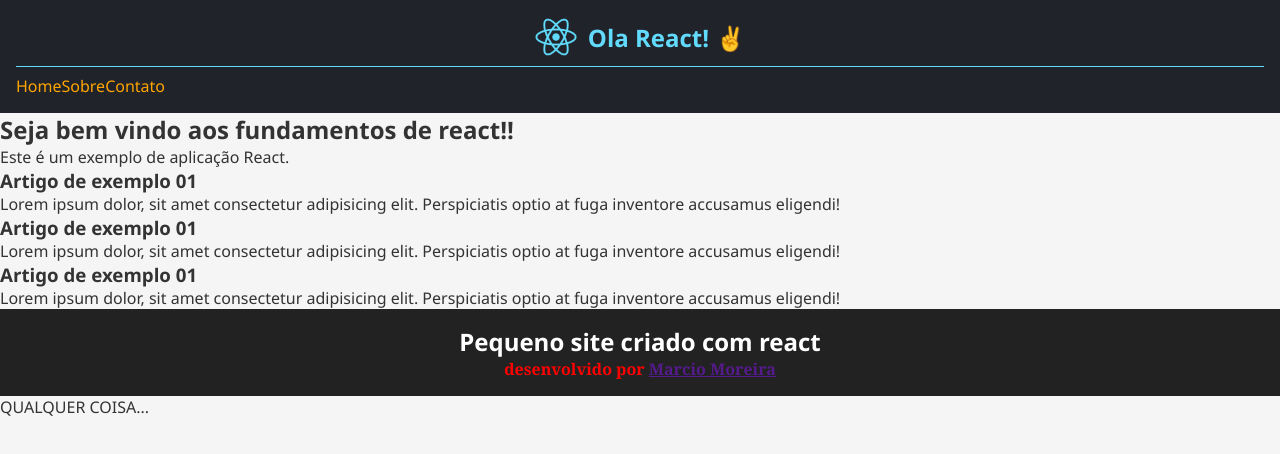
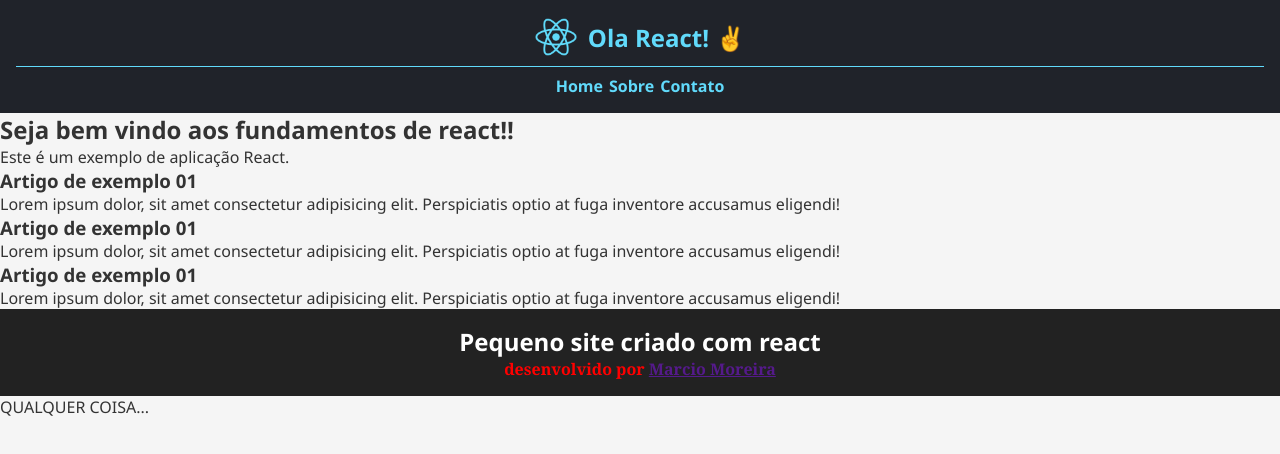
Before and after one commit to Moreira-Marcio/react-fundamentos, a React (Vite) app: page / in a window 1280 px wide. Shown: the top 454 px of the page. Built offline with nearby package versions, Linux system fonts and the light colour scheme.

Commit message:
cria exercicio style

```diff
--- a/src/components/Cabecalho.module.css
+++ b/src/components/Cabecalho.module.css
@@ -4,7 +4,6 @@
   padding: 1rem;
 
   a {
-    color: orange;
     text-decoration: none;
   }
 
--- /dev/null
+++ b/src/components/Menu.module.css
@@ -0,0 +1,17 @@
+.links {
+  text-align: center;
+  a {
+    color: #61dafb;
+    margin: 3px;
+    text-decoration: none;
+    font-weight: bold;
+  }
+}
+a:focus {
+  border: 2px solid blue;
+}
+a:hover {
+  transform: scale(1.1);
+
+  color: aqua;
+}
--- a/src/components/Menu.tsx
+++ b/src/components/Menu.tsx
@@ -1,6 +1,8 @@
+import estiloNav from "./Menu.module.css";
+
 export default function Menu() {
   return (
-    <nav>
+    <nav className={estiloNav.links}>
       <a href="">Home</a>
       <a href="">Sobre</a>
       <a href="">Contato</a>
```
